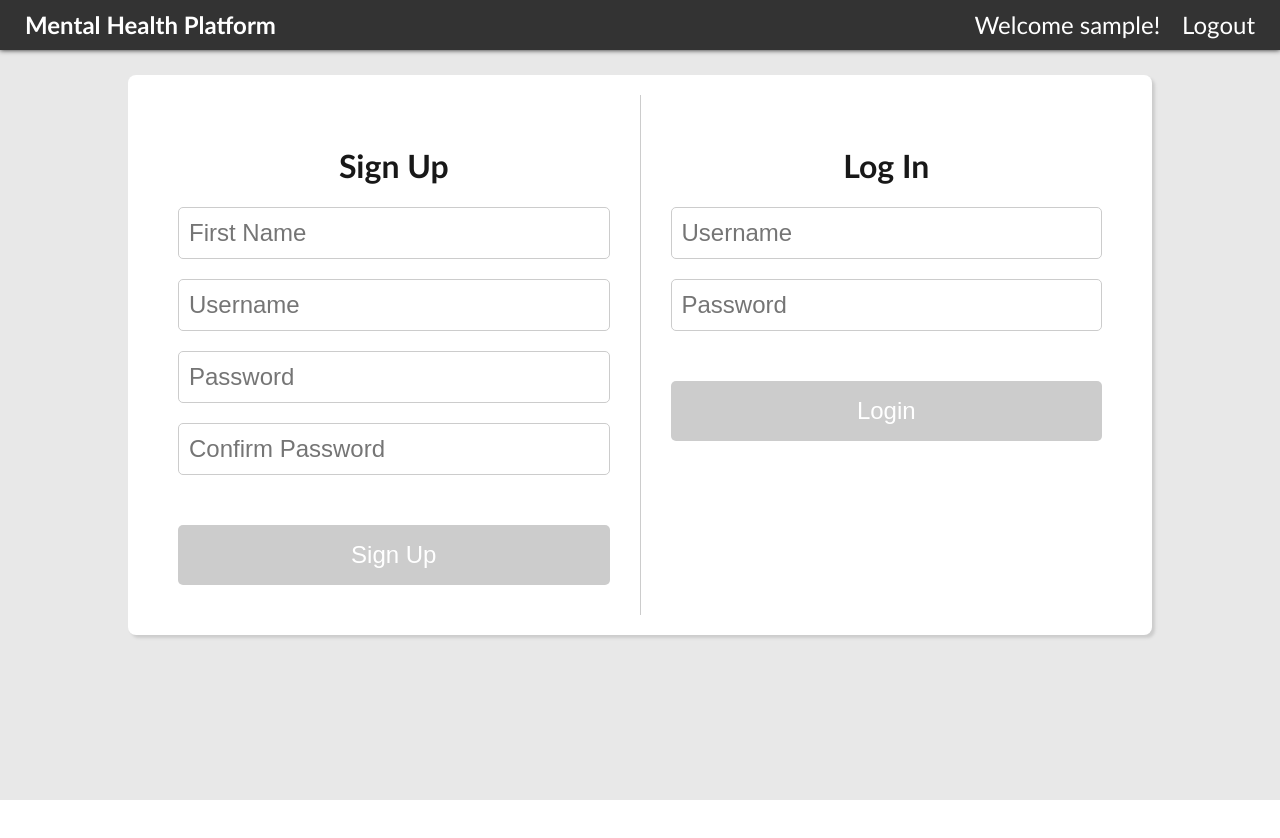
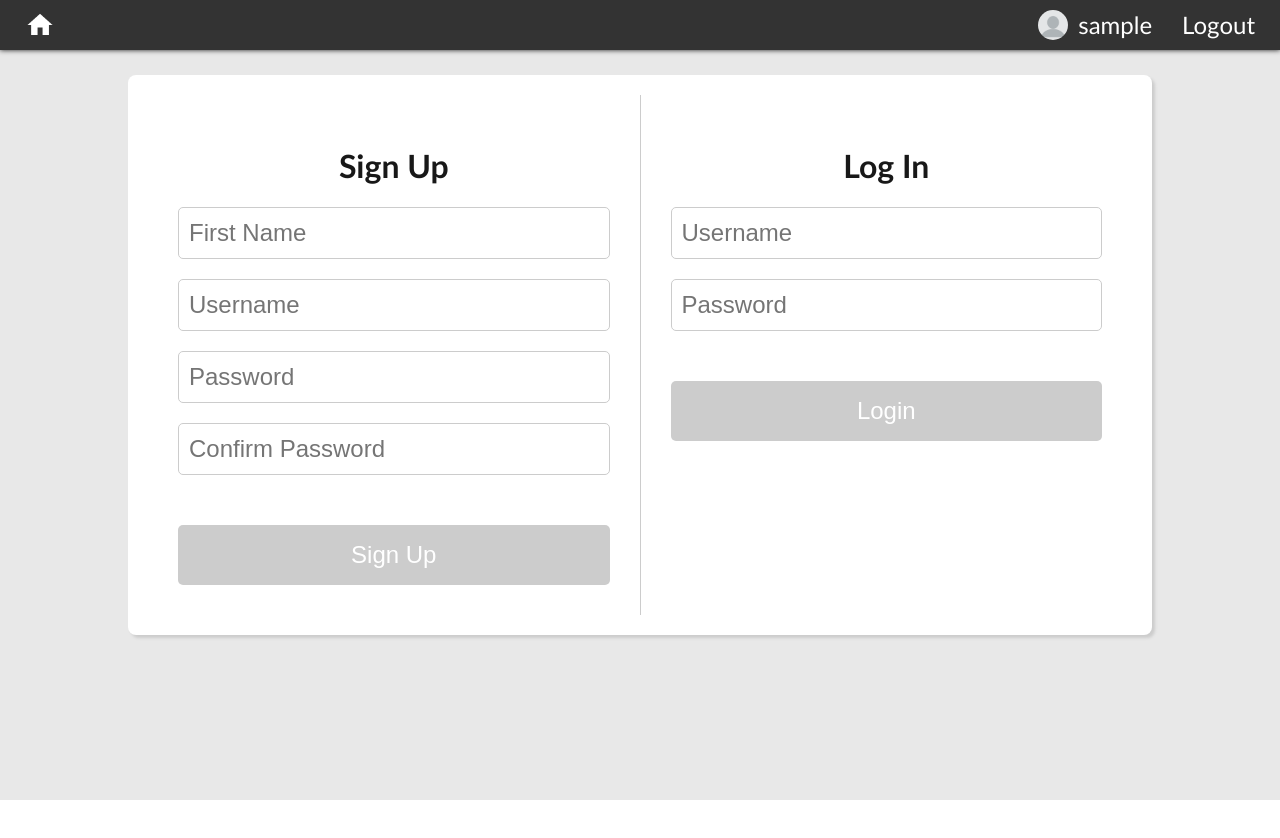
Before and after one commit to microsoft/MentalHealthPlatform, a React app in the folder client/: page /login in a window 1280 px wide. Shown: the top 838 px of the page. Built offline with nearby package versions, Linux system fonts and the light colour scheme; sample sign-in values are in the browser's storage.

Commit message:
Adjust icon styles
Add home icon to navigation bar
Add profile picture to navigation bar

Change background colour, for messages from other user, to blue
Move chat information into table

```diff
--- a/client/src/Components/Chat/chat-canvas.tsx
+++ b/client/src/Components/Chat/chat-canvas.tsx
@@ -43,8 +43,10 @@ const ChatCanvas = (props: IChatCanvasProps) => {
                         <div className={classes.SideColumn}></div>
                         <h1 className={classes.Title}>{title}</h1>
                         <div className={classes.SideColumn}>
-                            <Icon type='replies' count={replies || 0} text='replies' />
-                            <Icon type='views' count={views || 0} text='views' />
+                            <table>
+                                <Icon type='replies' count={replies || 0} text='replies' />
+                                <Icon type='views' count={views || 0} text='views' />
+                            </table>
                         </div>
                     </div>
                     <div className={classes.ChatBody}>
--- a/client/src/Components/Chat/chat.css
+++ b/client/src/Components/Chat/chat.css
@@ -40,7 +40,6 @@
 }
 
 .SideColumn {
-    width: 150px;
     display: flex;
     flex-direction: column;
     justify-content: center;
--- a/client/src/Components/Icon/icon.css
+++ b/client/src/Components/Icon/icon.css
@@ -1,9 +1,3 @@
-.Container {
-    display: flex;
-    align-items: center;
-    justify-content: flex-end;
-}
-
 .Icon {
     width: 25px;
     height: 25px;
@@ -21,3 +15,8 @@
     flex-direction: row;
     justify-content: flex-end;
 }
+
+.TableCell {
+    vertical-align: middle;
+    padding: 1px 5px;
+}
--- a/client/src/Components/Icon/icon.css.d.ts
+++ b/client/src/Components/Icon/icon.css.d.ts
@@ -2,3 +2,4 @@ export const Container: string;
 export const Icon: string;
 export const Text: string;
 export const IconInfo: string;
+export const TableCell: string;
--- a/client/src/Components/Icon/icon.tsx
+++ b/client/src/Components/Icon/icon.tsx
@@ -26,20 +26,18 @@ const renderIcon = (type: string) => {
             break;
     }
 
-    return <img className={classes.Icon} src={icon} />
+    return <img className={classes.Icon} src={icon} style={{ display: "table-cell" }} />
 }
 
 const Icon = (props: IIconProps) => {
     const { type, count, text } = props;
 
     return (
-        <span className={classes.Container}>
-            {renderIcon(type)}
-            <div className={classes.IconInfo}>
-                {count != undefined && <span className={classes.Text}>{count}</span>}
-                {text && <span>{'\u00A0'}{text}</span>}
-            </div>
-        </span>
+        <tr>
+            <td className={classes.TableCell}>{renderIcon(type)}</td>
+            <td className={classes.TableCell} style={{ textAlign: "end" }}>{count != undefined ? count : null}</td>
+            <td className={classes.TableCell}>{text}</td>
+        </tr>
     );
 }
 
--- a/client/src/Components/Messages/message.tsx
+++ b/client/src/Components/Messages/message.tsx
@@ -26,7 +26,7 @@ const renderProfilePicture = (isCurrentUser: boolean) => {
 
 const renderMessageBody = (isCurrentUser: boolean, messageBody: string) => {
     var messageBodyContainerStyle = {
-        backgroundColor: isCurrentUser ? "#F2F2F2" : "#E2F0D9"
+        backgroundColor: isCurrentUser ? "#F2F2F2" : "rgb(190, 230, 255)"
     };
 
     return (
--- a/client/src/Components/Navigation/navigation-bar.css
+++ b/client/src/Components/Navigation/navigation-bar.css
@@ -21,6 +21,9 @@
     text-decoration: none;
     color: #FFFFFF;
     font-weight: bold;
+    display: flex;
+    flex-direction: row;
+    align-items: center;
 }
 
 .NavigationBarRight {
--- a/client/src/Components/Navigation/navigation-bar.tsx
+++ b/client/src/Components/Navigation/navigation-bar.tsx
@@ -6,13 +6,18 @@ import { NavLink } from 'react-router-dom';
 
 import * as classes from "./navigation-bar.css";
 import { IUserContext, UserDataContext } from '../App';
+import profilePicturePlaceholder from "./../../images/profile_picture_placeholder.png";
+import homeIcon from "./../../images/home_icon.png";
 
 const renderNameField = (userContext: IUserContext) => {
     if (userContext.user && userContext.user.username && userContext.user.username.length > 0) {
         return (
             <div style={{display: "flex", flexDirection: "row"}}>
-                {`Welcome ${userContext.user.username}!`}
-                <div style={{marginLeft: 22, cursor: "pointer"}} onClick={() => {
+                <div style={{ display: "flex", flexDirection: "row", alignItems: "center" }}>
+                    <img src={profilePicturePlaceholder} style={{ height: 30, width: 30, borderRadius: "50%", marginRight: 10 }} />
+                    {userContext.user.username}
+                </div>
+                <div style={{ marginLeft: 30, cursor: "pointer" }} onClick={() => {
                     const userInfo = {
                         userId: -1,
                         username: ""
@@ -35,7 +40,9 @@ const NavigationBar = () => {
     return (
         <div className={classes.NavigationBar}>
             <div className={classes.NavigationBarLeft}>
-                <NavLink exact to="/" className={classes.NavigationBarTitleLink}>Mental Health Platform</NavLink>
+                <NavLink exact to="/" className={classes.NavigationBarTitleLink}>
+                    <img src={homeIcon} style={{ width: 30, height: 30 }} />
+                </NavLink>
             </div>
             <div className={classes.NavigationBarRight}>
                 <UserDataContext.Consumer>
```
Also changed, not shown: client/src/images/view_icon.png.
